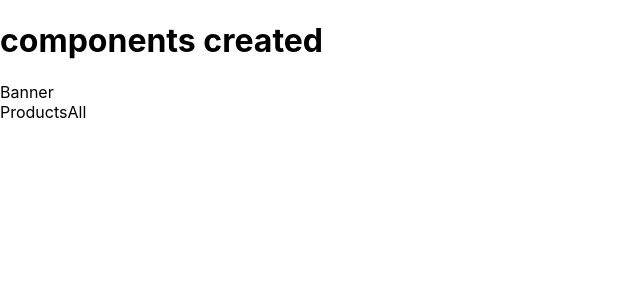
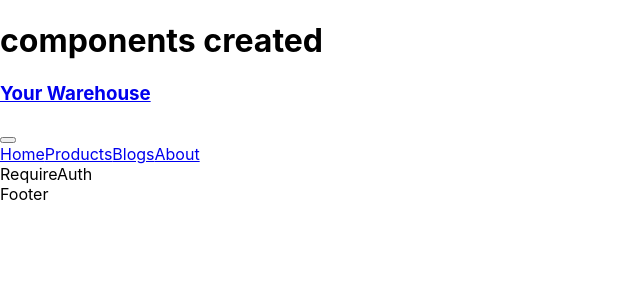
Before and after one commit to AnwarSagor/your-warehouse-client, a React (Create React App) app: page /productCheckout in a window 1280 px wide. Shown: the top 300 px of the page, without its empty margins (0-640 px from the left). Built offline with nearby package versions, Linux system fonts and the light colour scheme.

Commit message:
react-router-dom setup

```diff
--- a/src/App.js
+++ b/src/App.js
@@ -1,13 +1,48 @@
+import { Route, Routes } from "react-router-dom";
 import Home from "./Pages/HomePage/Home";
-import ProductAll from "./Pages/ProductPage/ProductAll";
+import RequireAuth from "./Pages/LoginPage/RequireAuth";
+import SignIn from "./Pages/LoginPage/SignIn";
+import SignUp from "./Pages/LoginPage/SignUp";
+import About from "./Pages/OtherPage/About";
+import Blogs from "./Pages/OtherPage/Blogs";
+import AddProducts from "./Pages/ProductPage/AddProducts";
+import ManageProducts from "./Pages/ProductPage/ManageProducts";
+import MyProducts from "./Pages/ProductPage/MyProducts";
+import ProductCheckout from "./Pages/ProductPage/ProductCheckout";
+import ProductDetail from "./Pages/ProductPage/ProductDetail";
+import Footer from "./Pages/SharedPage/Footer";
+import Header from "./Pages/SharedPage/Header";
+import NotFound from "./Pages/SharedPage/NotFound";
 
 
 function App() {
   return (
     <div>
       <h1>components created</h1>
-      <Home></Home>
-      <ProductAll></ProductAll>
+      <Header></Header>
+      <Routes>
+        <Route path="/" element={<Home></Home>}></Route>
+        <Route path="/home" element={<Home></Home>}></Route>
+        <Route path="/productSingle/:productId" element={<ProductDetail></ProductDetail>}></Route>
+        <Route path="/blogs" element={<Blogs></Blogs>}></Route>
+        <Route path="/about" element={<About></About>}></Route>
+        <Route path="/signIn" element={<SignIn></SignIn>}></Route>
+        <Route path="/signUp" element={<SignUp></SignUp>}></Route>
+
+        <Route path="/productCheckout" element={
+          <RequireAuth>
+            <ProductCheckout></ProductCheckout>
+          </RequireAuth>}></Route>
+
+        <Route path="/manageProducts" element={<ManageProducts></ManageProducts>}></Route>
+        <Route path="/myProducts" element={<MyProducts></MyProducts>}></Route>
+        <Route path="/addProducts" element={<AddProducts></AddProducts>}></Route>
+        <Route path="" element></Route>
+        <Route path="" element></Route>
+
+        <Route path="*" element={<NotFound></NotFound>}></Route>
+      </Routes>
+      <Footer></Footer>
     </div>
   );
 }
--- a/src/Pages/HomePage/Home.js
+++ b/src/Pages/HomePage/Home.js
@@ -1,10 +1,12 @@
 import React from 'react';
+import ProductAll from '../ProductPage/ProductAll';
 import Banner from './Banner';
 
 const Home = () => {
     return (
         <div>
             <Banner></Banner>
+            <ProductAll></ProductAll>
         </div>
     );
 };
--- /dev/null
+++ b/src/Pages/LoginPage/RequireAuth.js
@@ -0,0 +1,11 @@
+import React from 'react';
+
+const RequireAuth = () => {
+    return (
+        <div>
+            RequireAuth
+        </div>
+    );
+};
+
+export default RequireAuth;
--- /dev/null
+++ b/src/Pages/SharedPage/Footer.js
@@ -0,0 +1,11 @@
+import React from 'react';
+
+const Footer = () => {
+    return (
+        <div>
+            Footer
+        </div>
+    );
+};
+
+export default Footer;
--- /dev/null
+++ b/src/Pages/SharedPage/Header.js
@@ -0,0 +1,51 @@
+import React from 'react';
+import { Container, Nav, Navbar } from 'react-bootstrap';
+import { Link } from 'react-router-dom';
+
+const Header = () => {
+    // const [user] = useAuthState(auth);
+    // const handleSignOut = () => {
+    //     signOut(auth);
+    // }
+    return (
+        <>
+            <Navbar className='navbar' collapseOnSelect expand="lg" sticky='top'>
+                <Container>
+                    <Navbar.Brand as={Link} to="/">
+                        <h3 className=" title mt-2 mb-1">Your Warehouse</h3>
+                    </Navbar.Brand>
+                    <Navbar.Toggle aria-controls="responsive-navbar-nav" />
+                    <Navbar.Collapse id="responsive-navbar-nav">
+                        <Nav className="mt-1 ms-auto">
+                            <Nav.Link as={Link} to="home">Home</Nav.Link>
+                            <Nav.Link as={Link} to="home#productAll">Products</Nav.Link>
+                            <Nav.Link as={Link} to="blogs">Blogs</Nav.Link>
+                            <Nav.Link as={Link} to="about">About</Nav.Link>
+                            {/* </Nav>
+
+                        <Nav className="mt-1"> */}
+                            {/* {
+                                user
+                                    ?
+                                    <>
+                                        <Nav.Link as={Link} to="manageProducts"> ManageProducts </Nav.Link>
+                                        <Nav.Link as={Link} to="myProducts"> MyProducts </Nav.Link>
+                                        <Nav.Link as={Link} to="addProducts"> AddProducts </Nav.Link>
+                                        <button className='btn btn-link text-white text-decoration-none' onClick={handleSignOut}>Sign-out</button>
+                                    </>
+
+                                    :
+                                    <Nav.Link as={Link} to="signIn"> Sign-in </Nav.Link>
+
+                            } */}
+
+                        </Nav>
+                    </Navbar.Collapse>
+                </Container>
+            </Navbar>
+
+        </>
+    );
+};
+
+export default Header;
--- /dev/null
+++ b/src/Pages/SharedPage/NotFound.js
@@ -0,0 +1,11 @@
+import React from 'react';
+
+const NotFound = () => {
+    return (
+        <div>
+            NotFound
+        </div>
+    );
+};
+
+export default NotFound;
--- a/src/index.js
+++ b/src/index.js
@@ -3,11 +3,14 @@ import ReactDOM from 'react-dom/client';
 import './index.css';
 import App from './App';
 import reportWebVitals from './reportWebVitals';
+import { BrowserRouter } from 'react-router-dom';
 
 const root = ReactDOM.createRoot(document.getElementById('root'));
 root.render(
   <React.StrictMode>
-    <App />
+    <BrowserRouter>
+      <App />
+    </BrowserRouter>
   </React.StrictMode>
 );
 
```
Also changed, not shown: src/Pages/SharedPage/Loading.js (added, +11 -0 lines), src/firebase.init.js (added, +21 -0 lines), src/Pages/SharedPage/SharedPage.css (added).
